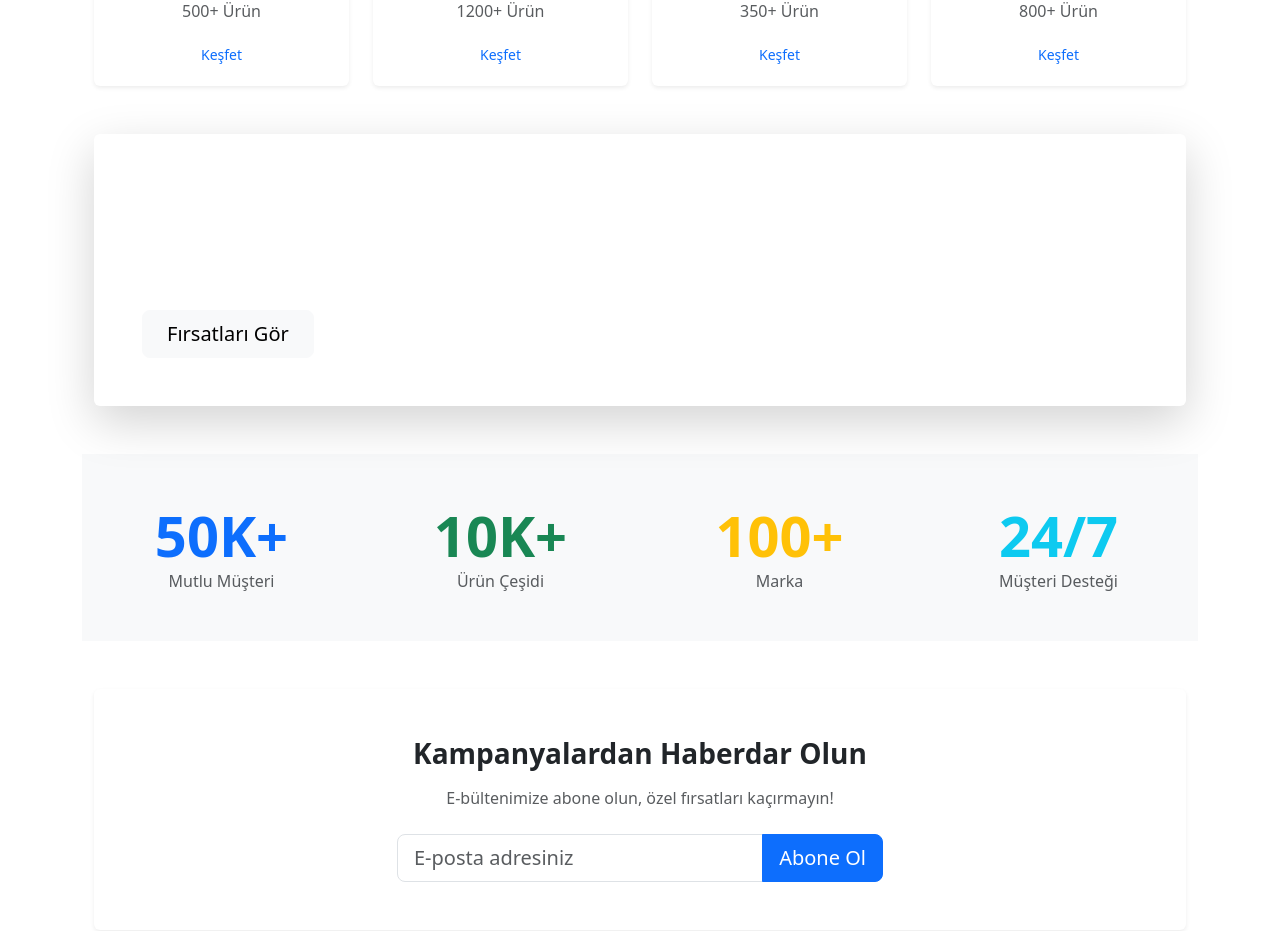
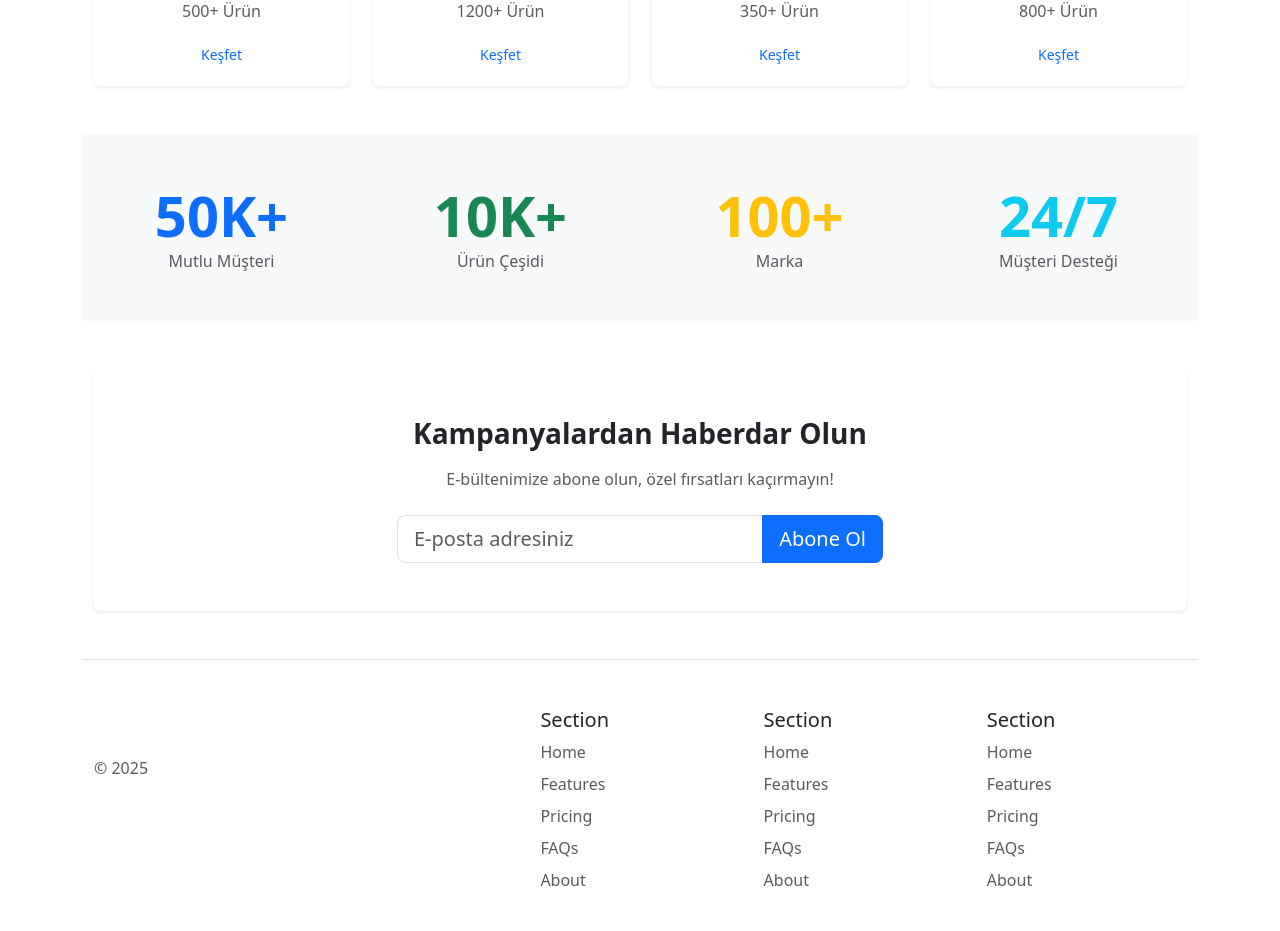
Before and after one commit to eminbasbayan/albaraka-temel-react2, a React (Vite) app: page / in a window 1280 px wide. Shown: the part 1135-2066 px from the top of the page. Built offline with nearby package versions, Linux system fonts and the light colour scheme.

Commit message:
fırsat alanı silindi

```diff
--- a/src/pages/HomePage.jsx
+++ b/src/pages/HomePage.jsx
@@ -164,34 +164,6 @@ const HomePage = () => {
         </div>
       </section>
 
-      {/* Promo Banner */}
-      <section className="container mb-5">
-        <div className="card bg-gradient text-white border-0 shadow-lg" style={{ background: 'linear-gradient(135deg, #667eea 0%, #764ba2 100%)' }}>
-          <div className="card-body p-5">
-            <div className="row align-items-center">
-              <div className="col-lg-8">
-                <h2 className="display-5 fw-bold mb-3">
-                  Yaz Kampanyası Başladı!
-                </h2>
-                <p className="lead mb-4">
-                  Tüm ürünlerde %50'ye varan indirimler. Kaçırmayın!
-                </p>
-                <button
-                  className="btn btn-light btn-lg px-4"
-                  onClick={() => navigate('/products')}
-                >
-                  Fırsatları Gör
-                </button>
-              </div>
-              <div className="col-lg-4 text-center">
-                <div className="display-1 fw-bold">%50</div>
-                <div className="fs-4">İNDİRİM</div>
-              </div>
-            </div>
-          </div>
-        </div>
-      </section>
-
       {/* Stats Section */}
       <section className="bg-light py-5 mb-5">
         <div className="container">
```
